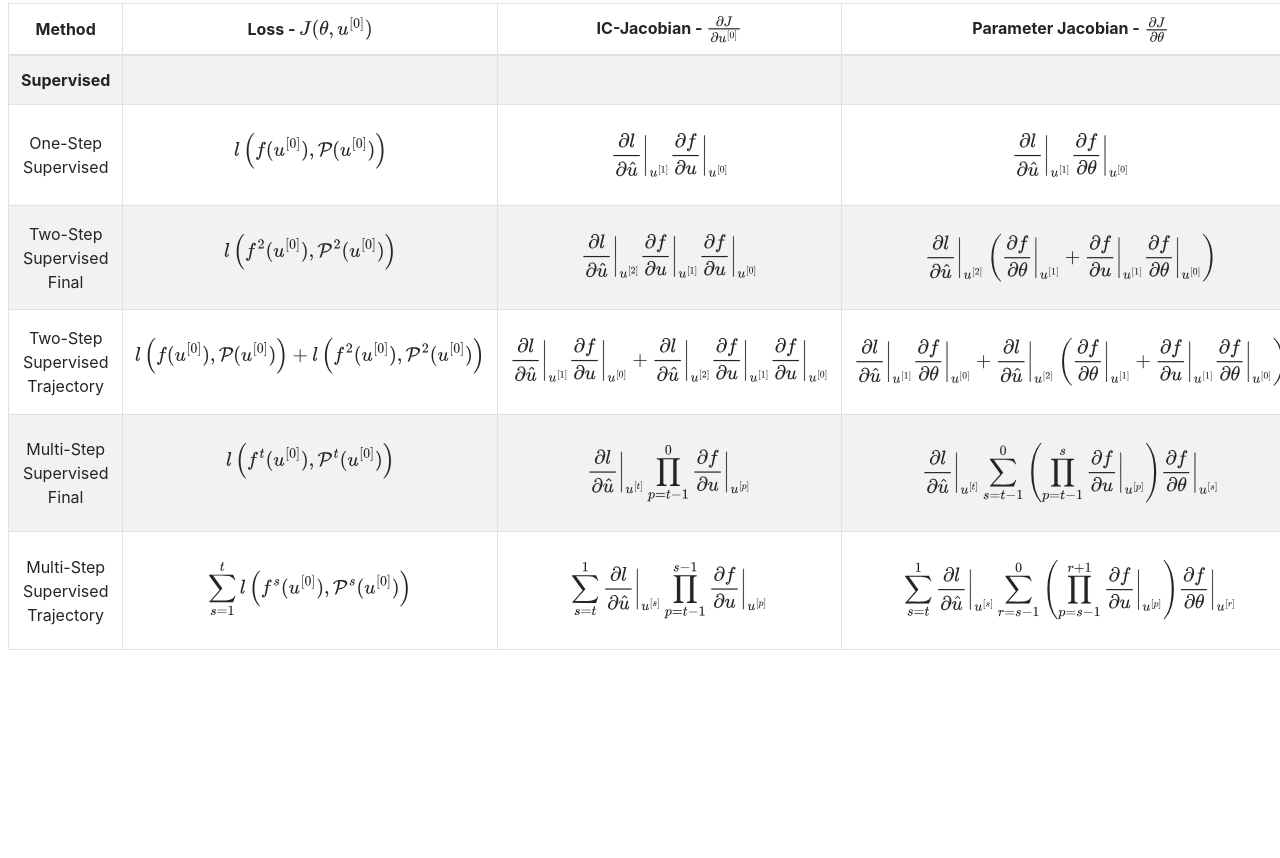
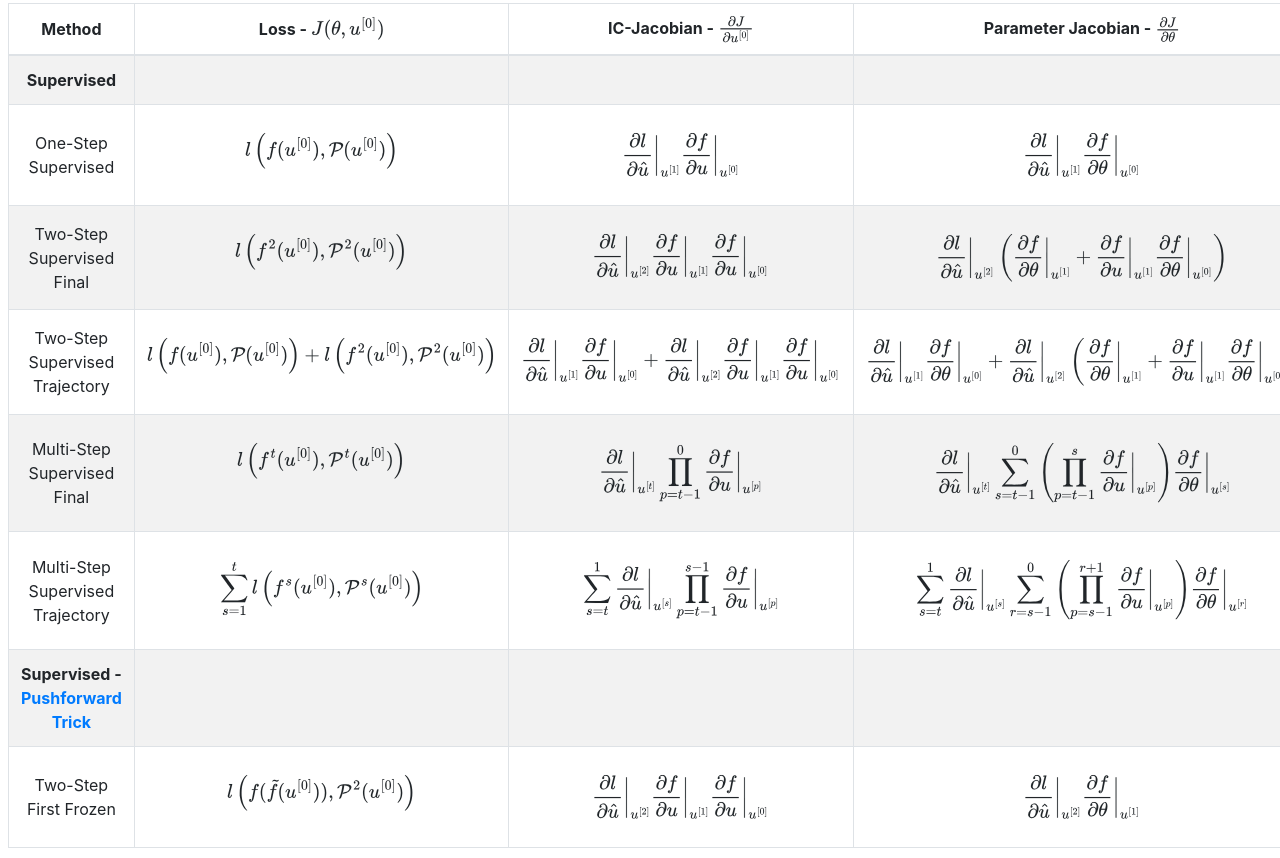
Before and after one commit to Ceyron/learning-setup-table, a plain HTML site: page index.html in a window 1280 px wide. Shown: the part 356-1214 px from the top of the page. Before the commit the page ends 1030 px from the top, so only its background shows below. Drawn offline with nearby package versions, Linux system fonts and the light colour scheme.

Commit message:
Add Brandstetter et. al pushforward trick

```diff
--- a/index.html
+++ b/index.html
@@ -186,6 +186,31 @@ MathJax = {
       \frac{\partial f}{\partial \theta}\bigg|_{u^{[r]}}
     $$</td>
   </tr>
+  <tr>
+    <td><b>Supervised - <a href="https://arxiv.org/abs/2202.03376">Pushforward Trick </a> </b></td>
+    <td></td>
+    <td></td>
+    <td></td>
+  </tr>
+  <tr>
+    <!-- Two-Step first frozen-->
+    <td class="align-middle">Two-Step First Frozen</td>
+    <td>$$
+      l \left(
+        f(\tilde{f}(u^{[0]})),
+        \mathcal{P}^2(u^{[0]})
+      \right)
+    $$</td>
+    <td>$$
+      \frac{\partial l}{\partial \hat{u}}\bigg|_{u^{[2]}}
+      \frac{\partial f}{\partial u}\bigg|_{u^{[1]}}
+      \frac{\partial f}{\partial u}\bigg|_{u^{[0]}}
+    $$</td>
+    <td>$$
+      \frac{\partial l}{\partial \hat{u}}\bigg|_{u^{[2]}}
+      \frac{\partial f}{\partial \theta}\bigg|_{u^{[1]}}
+    $$</td>
+  </tr>
   </tbody>
 </table>
 
```
